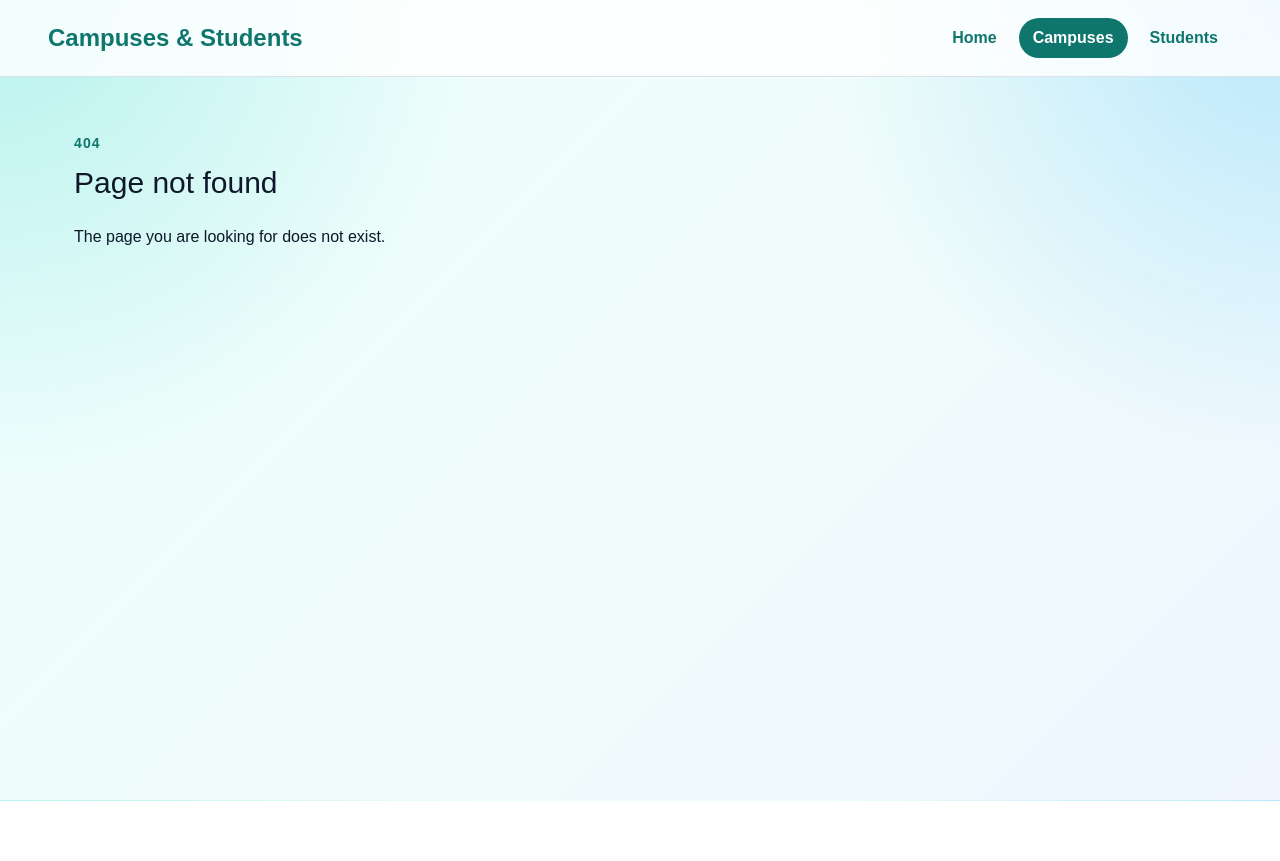
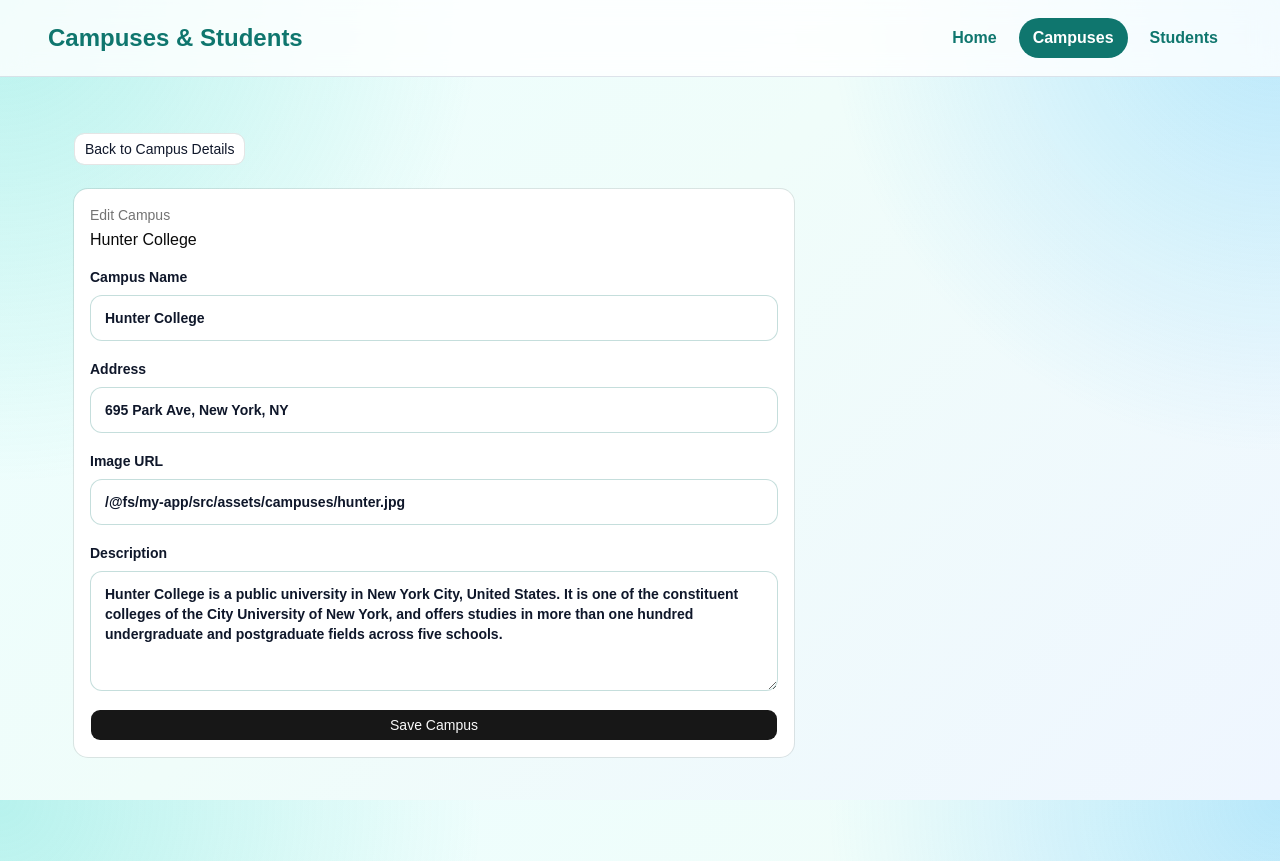
Before and after one commit to taizhenC/Final-Project_Fullstack-CRUD, a React (Vite) app in the folder my-app/: page /campuses/1/edit in a window 1280 px wide. Before the commit this address had no page. Before the commit the page ends 801 px from the top, so only its background shows below. Built offline with nearby package versions, Linux system fonts and the light colour scheme.

Commit message:
Add edit campus form

```diff
--- a/my-app/src/App.css
+++ b/my-app/src/App.css
@@ -245,3 +245,7 @@
   color: #dc2626;
   font-weight: 600;
 }
+
+.detail-action-button {
+  margin-left: 12px;
+}
--- a/my-app/src/App.tsx
+++ b/my-app/src/App.tsx
@@ -7,6 +7,7 @@
 import StudentDetailPage from '@/pages/StudentDetailPage'
 import AddCampusPage from '@/pages/AddCampusPage'
 import AddStudentPage from '@/pages/AddStudentPage'
+import EditCampusPage from '@/pages/EditCampusPage'
 import './App.css'
 
 function App() {
@@ -30,6 +31,7 @@
           <Route path="/campuses" element={<CampusesPage />} />
           <Route path="/campuses/:id" element={<CampusDetailPage />} />
           <Route path="/campuses/new" element={<AddCampusPage />} />
+          <Route path="/campuses/:id/edit" element={<EditCampusPage />} />
           <Route path="/students" element={<StudentsPage />} />
           <Route path="/students/:id" element={<StudentDetailPage />} />
           <Route path="/students/new" element={<AddStudentPage />} />
--- a/my-app/src/pages/CampusDetailPage.tsx
+++ b/my-app/src/pages/CampusDetailPage.tsx
@@ -41,6 +41,10 @@
                 <Link to="/campuses">Back to Campuses</Link>
             </Button>
 
+            <Button asChild className="detail-action-button">
+                <Link to={`/campuses/${campus.id}/edit`}>Edit Campus</Link>
+            </Button>
+
             <Card className="detail-card">
                 <img src={campus.imageUrl} alt={campus.name} className="detail-image" />
 
--- /dev/null
+++ b/my-app/src/pages/EditCampusPage.tsx
@@ -0,0 +1,121 @@
+import { useState } from 'react'
+import type { FormEvent } from 'react'
+import { Link, useParams } from 'react-router-dom'
+import { campuses } from '@/data/mockData'
+import { Button } from '@/components/ui/button'
+import {
+    Card,
+    CardContent,
+    CardDescription,
+    CardHeader,
+    CardTitle,
+} from '@/components/ui/card'
+
+function EditCampusPage() {
+    const { id } = useParams()
+    const campusId = Number(id)
+
+    const campus = campuses.find((campus) => campus.id === campusId)
+
+    const [name, setName] = useState(campus?.name ?? '')
+    const [address, setAddress] = useState(campus?.address ?? '')
+    const [imageUrl, setImageUrl] = useState(campus?.imageUrl ?? '')
+    const [description, setDescription] = useState(campus?.description ?? '')
+    const [errorMessage, setErrorMessage] = useState('')
+
+    if (!campus) {
+        return (
+            <div className="content-section">
+                <div className="section-heading">
+                    <p>Edit Campus</p>
+                    <h2>Campus not found</h2>
+                </div>
+
+                <Button asChild>
+                    <Link to="/campuses">Back to Campuses</Link>
+                </Button>
+            </div>
+        )
+    }
+
+    function handleSubmit(event: FormEvent<HTMLFormElement>) {
+        event.preventDefault()
+        setErrorMessage('')
+
+        if (!name.trim() || !address.trim() || !description.trim()) {
+            setErrorMessage('Please fill out name, address, and description.')
+            return
+        }
+
+        const updatedCampus = {
+            id: campus.id,
+            name: name.trim(),
+            address: address.trim(),
+            imageUrl: imageUrl.trim(),
+            description: description.trim(),
+        }
+
+        console.log('Updated campus:', updatedCampus)
+        alert('Campus update submitted. Backend connection will be added later.')
+    }
+
+    return (
+        <div className="content-section">
+            <Button asChild variant="outline">
+                <Link to={`/campuses/${campus.id}`}>Back to Campus Details</Link>
+            </Button>
+
+            <Card className="form-card">
+                <CardHeader>
+                    <CardDescription>Edit Campus</CardDescription>
+                    <CardTitle>{campus.name}</CardTitle>
+                </CardHeader>
+
+                <CardContent>
+                    <form className="app-form" onSubmit={handleSubmit}>
+                        <label>
+                            Campus Name
+                            <input
+                                type="text"
+                                value={name}
+                                onChange={(event) => setName(event.target.value)}
+                            />
+                        </label>
+
+                        <label>
+                            Address
+                            <input
+                                type="text"
+                                value={address}
+                                onChange={(event) => setAddress(event.target.value)}
+                            />
+                        </label>
+
+                        <label>
+                            Image URL
+                            <input
+                                type="text"
+                                value={imageUrl}
+                                onChange={(event) => setImageUrl(event.target.value)}
+                            />
+                        </label>
+
+                        <label>
+                            Description
+                            <textarea
+                                value={description}
+                                onChange={(event) => setDescription(event.target.value)}
+                            />
+                        </label>
+
+                        {errorMessage && <p className="error-message">{errorMessage}</p>}
+
+                        <Button type="submit">Save Campus</Button>
+                    </form>
+                </CardContent>
+            </Card>
+        </div>
+    )
+}
+
+export default EditCampusPage
```
